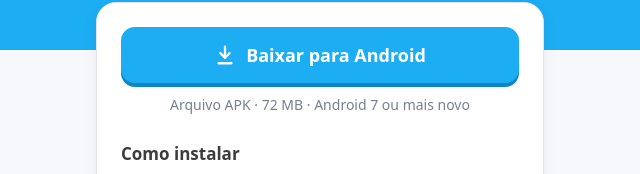
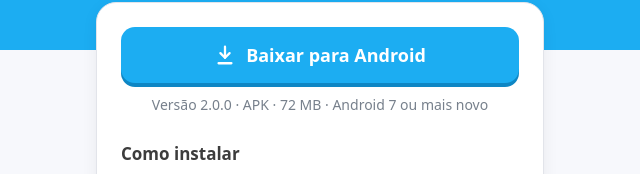
Before and after one commit to Bruunios/pingpay-download, a plain HTML site: page index.html in a window 1280 px wide. Shown: the part 248-422 px from the top of the page, 320-960 px from the left. Drawn offline with Linux system fonts and the light colour scheme.

Commit message:
APK versão 2.0.0

```diff
--- a/index.html
+++ b/index.html
@@ -73,7 +73,7 @@
         </svg>
         Baixar para Android
       </a>
-      <p class="info">Arquivo APK · 72 MB · Android 7 ou mais novo</p>
+      <p class="info">Versão 2.0.0 · APK · 72 MB · Android 7 ou mais novo</p>
 
       <h2>Como instalar</h2>
       <ol>
```
Also changed, not shown: 1 other file.
